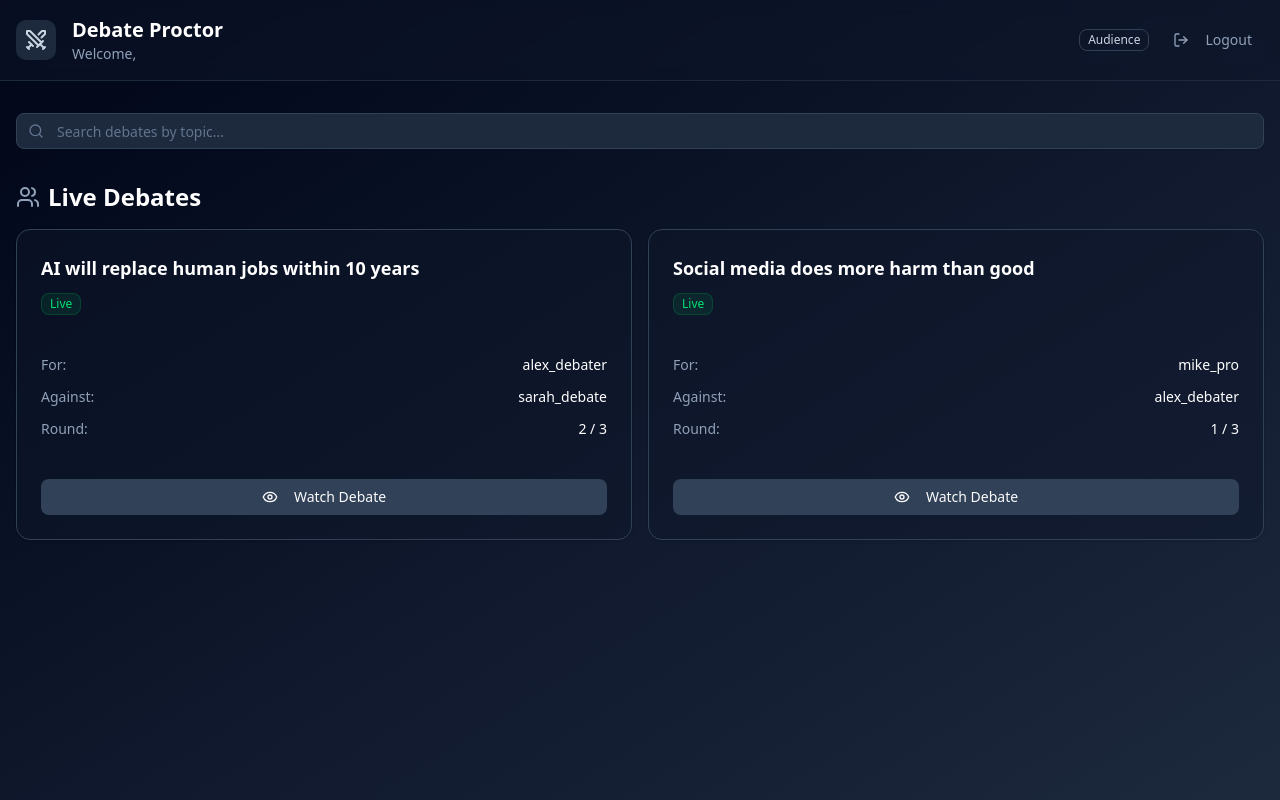
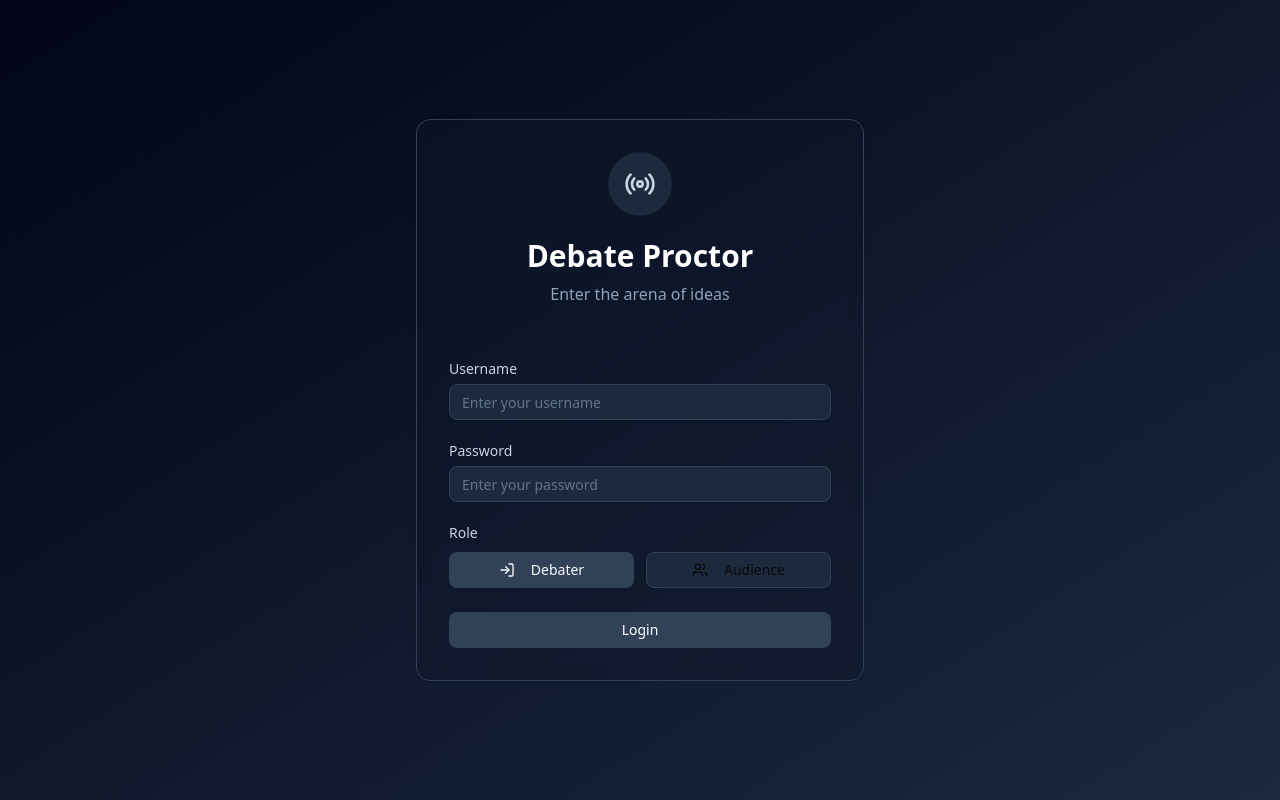
Before and after one commit to SudipSarkar1193/debate_proctor, a React (Vite) app: page / in a window 1280 px wide. Before the commit this address led to /login. Built offline with nearby package versions, Linux system fonts and the light colour scheme.

Commit message:
Created LoginPage

```diff
--- a/src/App.tsx
+++ b/src/App.tsx
@@ -1,12 +1,13 @@
 import './App.css'
 import React from 'react'
 import DashboardPage from './pages/DashboardPage'
+import LoginPage from './pages/LoginPage'
 
 
 const App: React.FC = () => {
   return (
     <div className="h-screen w-screen bg-gray-700">
-      <DashboardPage />
+      <LoginPage />
     </div>
   )
 }
--- a/src/contexts/AuthContext.tsx
+++ b/src/contexts/AuthContext.tsx
@@ -5,6 +5,7 @@ export interface User {
   id: string;
   username: string;
   role?: string; // optional — we can adjust based on our need (e.g., "moderator" | "participant")
+  password?: string; // optional for security reasons
 }
 
 // 💡 Define the context type
--- /dev/null
+++ b/src/pages/LoginPage.tsx
@@ -0,0 +1,168 @@
+import React, { useState, type FormEvent, type ChangeEvent } from "react";
+import { useNavigate } from "react-router-dom";
+import { motion } from "framer-motion";
+import { LogIn, Users, Radio } from "lucide-react";
+import { Button } from "../components/ui/button";
+import { Input } from "../components/ui/input";
+import { Label } from "../components/ui/label";
+import { Card } from "../components/ui/card";
+import { useAuth, type User } from "../contexts/AuthContext";
+import { mockUsers } from "../mock/mockData";
+import { useToast } from "../hooks/use-toast";
+
+const LoginPage: React.FC = () => {
+  const [username, setUsername] = useState<string>("");
+  const [password, setPassword] = useState<string>("");
+  const [role, setRole] = useState<"debater" | "audience">("debater");
+
+  const { login } = useAuth();
+  const navigate = useNavigate();
+  const { toast } = useToast();
+
+  const handleLogin = (e: FormEvent<HTMLFormElement>) => {
+    e.preventDefault();
+
+    const user = (mockUsers as User[]).find(
+      (u) =>
+        u.username === username && u.password === password && u.role === role
+    );
+
+    if (user) {
+      login(user);
+      toast({
+        title: "Login Successful",
+        description: `Welcome back, ${username}!`,
+      });
+      navigate("/dashboard");
+    } else {
+      toast({
+        title: "Login Failed",
+        description: "Invalid credentials or role mismatch",
+      });
+    }
+  };
+
+  return (
+    <div className="min-h-screen bg-gradient-to-br from-slate-950 via-slate-900 to-slate-800 flex items-center justify-center p-4">
+      <motion.div
+        initial={{ opacity: 0, y: 20 }}
+        animate={{ opacity: 1, y: 0 }}
+        transition={{ duration: 0.5 }}
+        className="w-full max-w-md"
+      >
+        <Card className="p-8 bg-slate-900/50 border-slate-700 backdrop-blur-sm">
+          <div className="text-center mb-8">
+            <motion.div
+              initial={{ scale: 0 }}
+              animate={{ scale: 1 }}
+              transition={{ delay: 0.2, type: "spring" }}
+              className="inline-block p-4 bg-slate-800 rounded-full mb-4"
+            >
+              <Radio className="w-8 h-8 text-slate-300" />
+            </motion.div>
+            <h1 className="text-3xl font-bold text-white mb-2">
+              Debate Proctor
+            </h1>
+            <p className="text-slate-400">Enter the arena of ideas</p>
+          </div>
+
+          <form onSubmit={handleLogin} className="space-y-6">
+            <div className="space-y-2">
+              <Label htmlFor="username" className="text-slate-300">
+                Username
+              </Label>
+              <Input
+                id="username"
+                type="text"
+                value={username}
+                onChange={(e: ChangeEvent<HTMLInputElement>) =>
+                  setUsername(e.target.value)
+                }
+                placeholder="Enter your username"
+                className="bg-slate-800 border-slate-700 text-white placeholder:text-slate-500"
+                required
+              />
+            </div>
+
+            <div className="space-y-2">
+              <Label htmlFor="password" className="text-slate-300">
+                Password
+              </Label>
+              <Input
+                id="password"
+                type="password"
+                value={password}
+                onChange={(e: ChangeEvent<HTMLInputElement>) =>
+                  setPassword(e.target.value)
+                }
+                placeholder="Enter your password"
+                className="bg-slate-800 border-slate-700 text-white placeholder:text-slate-500"
+                required
+              />
+            </div>
+
+            <div className="space-y-3">
+              <Label className="text-slate-300">Role</Label>
+              <div className="grid grid-cols-2 gap-3">
+                <motion.div
+                  whileHover={{ scale: 1.02 }}
+                  whileTap={{ scale: 0.98 }}
+                >
+                  <Button
+                    type="button"
+                    variant={role === "debater" ? "default" : "outline"}
+                    className={`w-full ${
+                      role === "debater"
+                        ? "bg-slate-700 hover:bg-slate-600"
+                        : "bg-slate-800 border-slate-700 hover:bg-slate-750"
+                    }`}
+                    onClick={() => setRole("debater")}
+                  >
+                    <LogIn className="w-4 h-4 mr-2" />
+                    Debater
+                  </Button>
+                </motion.div>
+                <motion.div
+                  whileHover={{ scale: 1.02 }}
+                  whileTap={{ scale: 0.98 }}
+                >
+                  <Button
+                    type="button"
+                    variant={role === "audience" ? "default" : "outline"}
+                    className={`w-full ${
+                      role === "audience"
+                        ? "bg-slate-700 hover:bg-slate-600"
+                        : "bg-slate-800 border-slate-700 hover:bg-slate-750"
+                    }`}
+                    onClick={() => setRole("audience")}
+                  >
+                    <Users className="w-4 h-4 mr-2" />
+                    Audience
+                  </Button>
+                </motion.div>
+              </div>
+            </div>
+
+            <Button
+              type="submit"
+              className="w-full bg-slate-700 hover:bg-slate-600 text-white"
+            >
+              Login
+            </Button>
+          </form>
+
+          {/* <div className="mt-6 pt-6 border-t border-slate-700">
+            <p className="text-sm text-slate-400 text-center">
+              Demo credentials:
+            </p>
+            <p className="text-xs text-slate-500 text-center mt-2">
+              Debater: alex_debater / pass123 | Audience: emma_viewer / pass123
+            </p>
+          </div> */}
+        </Card>
+      </motion.div>
+    </div>
+  );
+};
+
+export default LoginPage;
```
